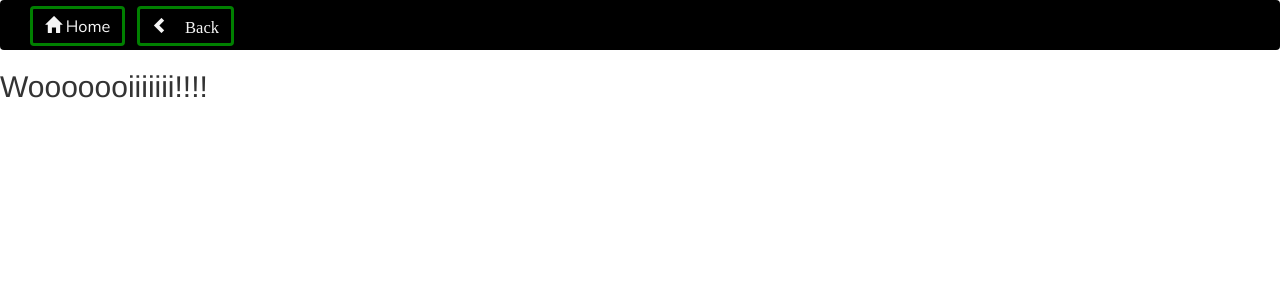
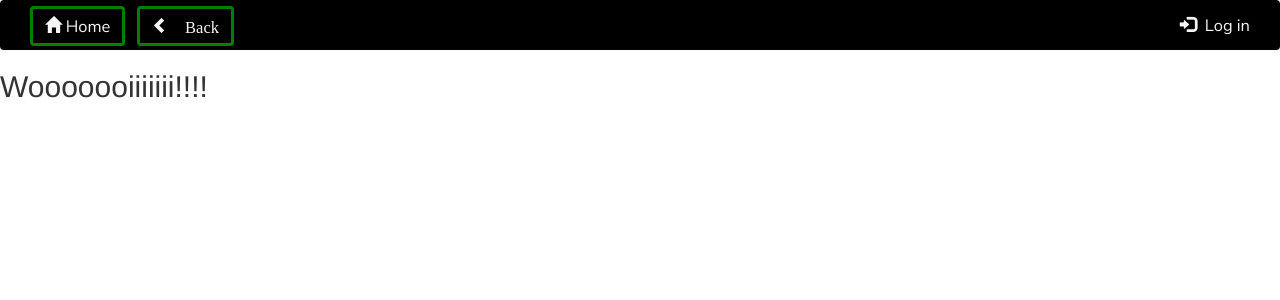
Before and after one commit to Gift-Lumumba/Personal-Blog, a Flask app: page / in a window 1280 px wide. Shown: the top 300 px of the page. Run offline with Flask 2, Linux system fonts and the light colour scheme; some libraries are stand-ins or nearby versions.

Commit message:
updated navbar.html

```diff
--- a/app/templates/navbar.html
+++ b/app/templates/navbar.html
@@ -17,6 +17,17 @@
         <button type="button" class="btn btn-md buttons"><span class="glyphicon glyphicon-chevron-left" > Back</span>
         </button>
       </a>
+    </div>
+    <div class="navbar-collapse collapse">
+      <ul class="nav navbar-nav navbar-right">
+        {% if current_user.is_authenticated %}
+        <li><a href="{{url_for('main.profile',uname=current_user.username)}}" class="profile" style="color:black; font-weight:bolder;">Profile</a></li>
+        <li><a href="{{url_for('main.profile',uname=current_user.username)}}" class="user"style="color:whitesmoke; font-weight:bolder;"><span class="glyphicon glyphicon-user"></span> &nbsp;{{current_user.username}}</a></li>
+        <li><a href="{{url_for('auth.logout')}}" class="logout"><span class="glyphicon glyphicon-log-out"></span>&nbsp;Log out</a></li>
+        {% else %}
+        <li><a href="{{url_for('auth.login')}}" class="login"><span class="glyphicon glyphicon-log-in"></span>&nbsp; Log in</a></li>
+        {% endif %}
+      </ul>
     </div>
 
   </div>
```
Lines whose indentation alone changed are shown as unchanged.
